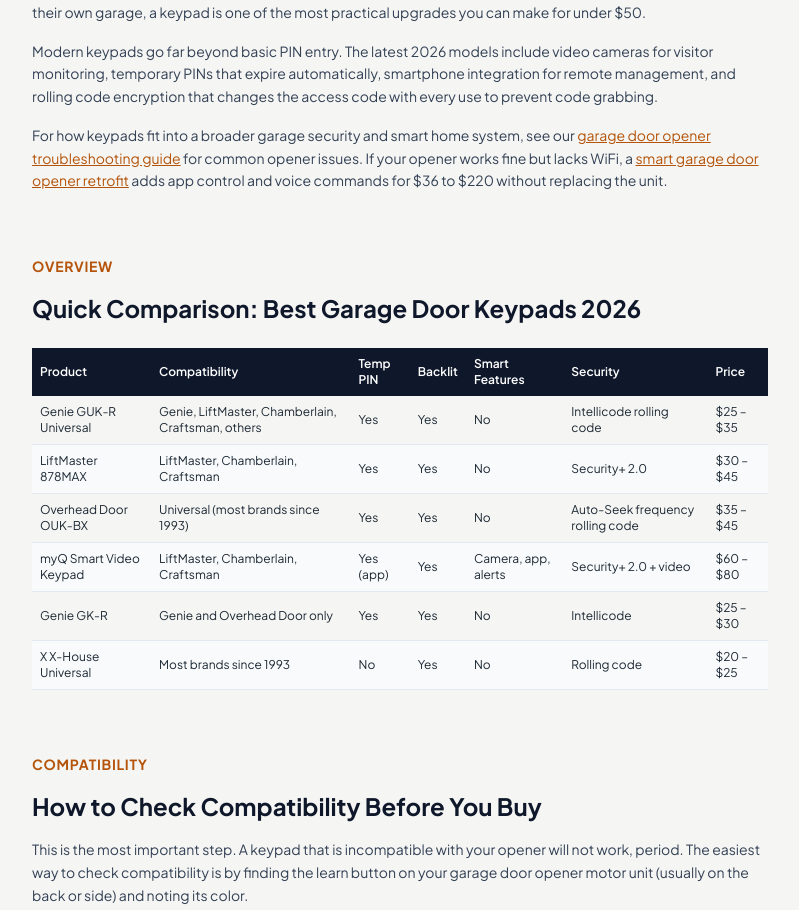
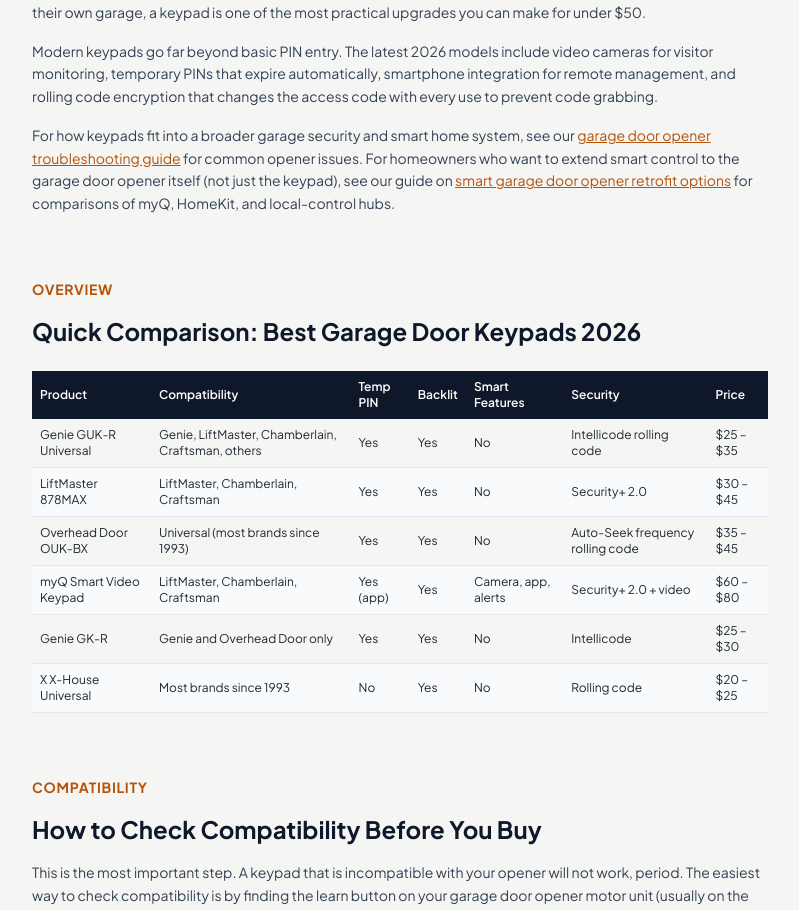
Before and after one commit to thebasementguide2026/thegarage.guide-, a Next.js app: page /reviews/best-garage-door-keypads in a window 1280 px wide. Shown: the part 807-1717 px from the top of the page, without its empty margins (240-1039 px from the left). Built offline with nearby package versions, Linux system fonts and the light colour scheme.

Commit message:
Update retrofit cross-link text in best-garage-door-keypads intro

```diff
--- a/app/reviews/best-garage-door-keypads/page.tsx
+++ b/app/reviews/best-garage-door-keypads/page.tsx
@@ -79,7 +79,7 @@ export default function BestGarageDoorKeypads() {
         </div>
         <p className='text-slate-700 leading-relaxed mb-4 text-sm'>A garage door keypad eliminates the three most common frustrations of garage door ownership: lost remotes, dead remote batteries, and no way to give temporary access to guests, contractors, or delivery drivers without handing over a physical remote or leaving the garage unlocked. For families with children who walk or bike home from school, dog walkers who need access while you are at work, or anyone who has ever been locked out of their own garage, a keypad is one of the most practical upgrades you can make for under $50.</p>
         <p className='text-slate-700 leading-relaxed mb-4 text-sm'>Modern keypads go far beyond basic PIN entry. The latest 2026 models include video cameras for visitor monitoring, temporary PINs that expire automatically, smartphone integration for remote management, and rolling code encryption that changes the access code with every use to prevent code grabbing.</p>
-        <p className='text-slate-700 leading-relaxed mb-4 text-sm'>For how keypads fit into a broader garage security and smart home system, see our <Link href='/problems/garage-door-opener-not-working' className='text-amber-700 underline'>garage door opener troubleshooting guide</Link> for common opener issues. If your opener works fine but lacks WiFi, a <Link href='/guides/smart-garage-door-opener-retrofit' className='text-amber-700 underline'>smart garage door opener retrofit</Link> adds app control and voice commands for $36 to $220 without replacing the unit.</p>
+        <p className='text-slate-700 leading-relaxed mb-4 text-sm'>For how keypads fit into a broader garage security and smart home system, see our <Link href='/problems/garage-door-opener-not-working' className='text-amber-700 underline'>garage door opener troubleshooting guide</Link> for common opener issues. For homeowners who want to extend smart control to the garage door opener itself (not just the keypad), see our guide on <Link href='/guides/smart-garage-door-opener-retrofit' className='text-amber-700 underline'>smart garage door opener retrofit options</Link> for comparisons of myQ, HomeKit, and local-control hubs.</p>
       </div>
 
             {/* Quick Comparison */}
```
